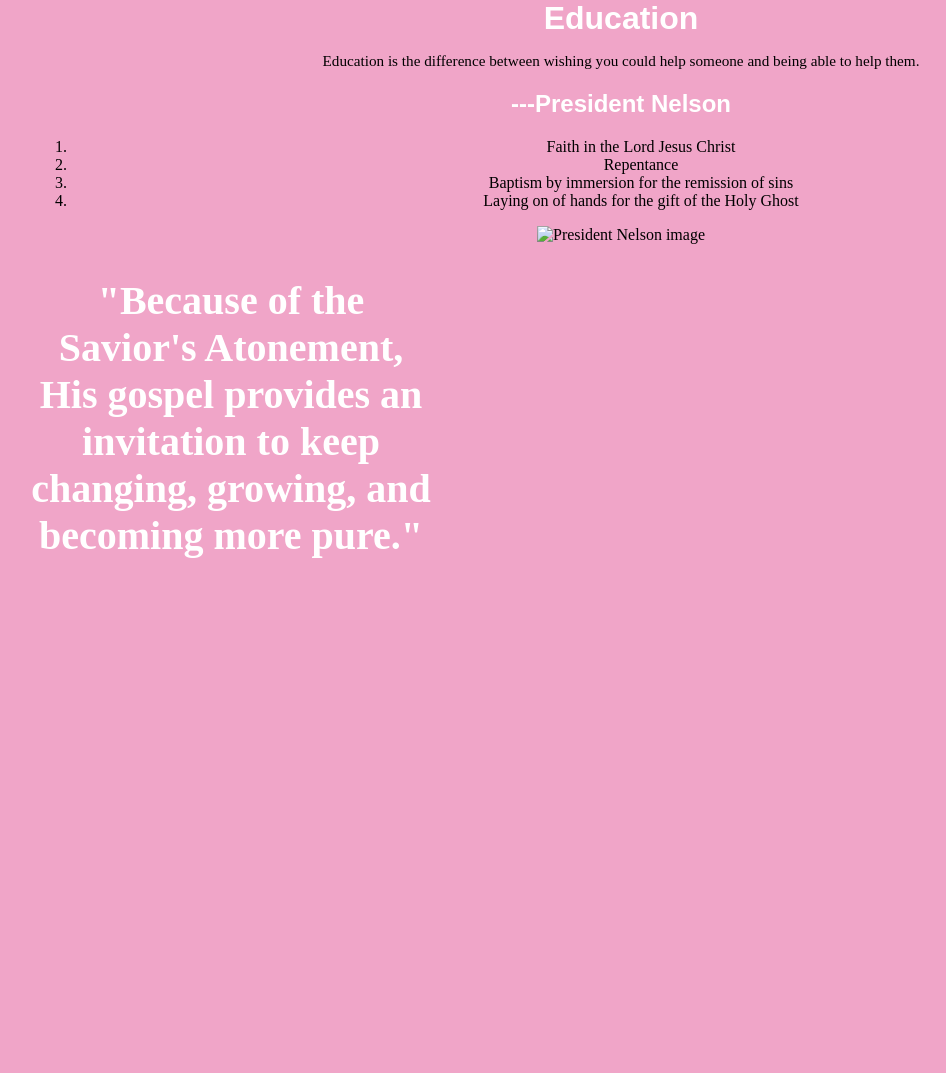
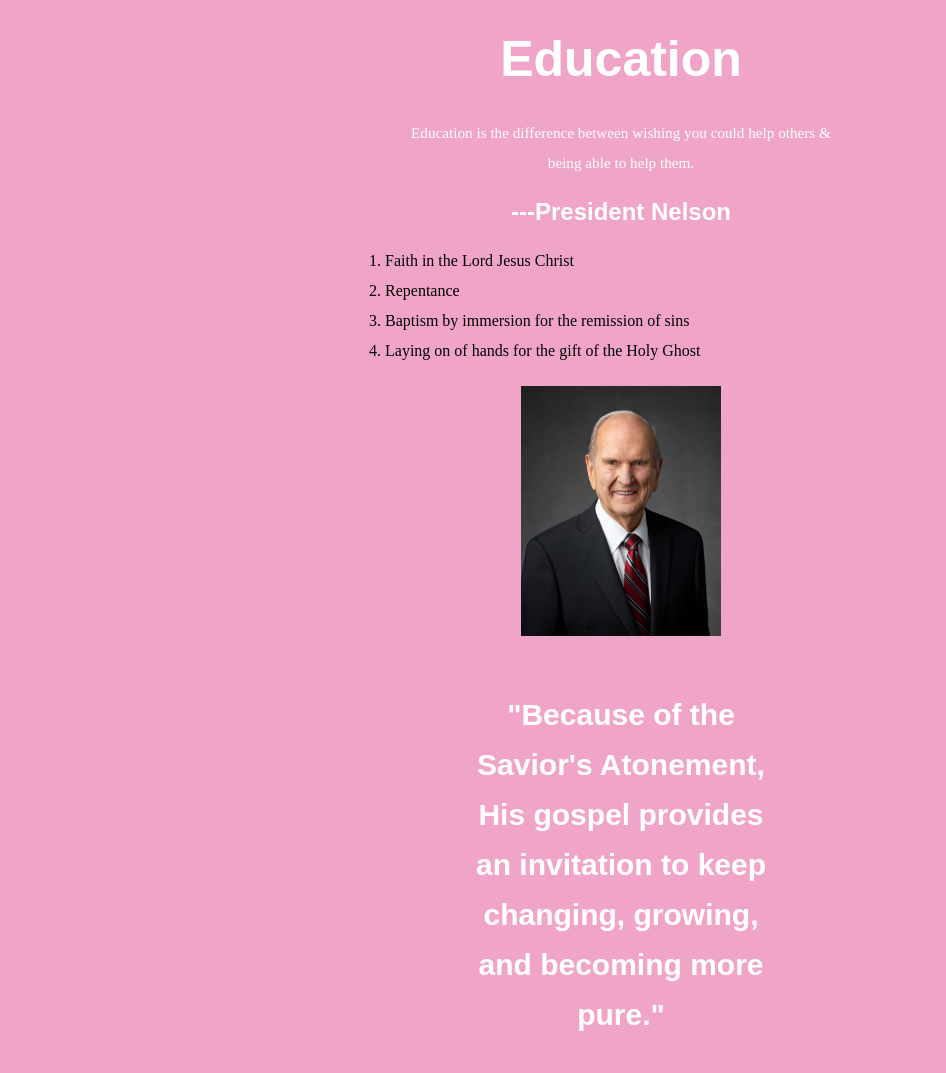
Before and after one commit to dallyb9/WDD_130, a plain HTML site: page ice.html in a window 1280 px wide. Shown: the top 1073 px of the page, without its empty margins (19-965 px from the left). Before the commit the page ends 800 px from the top, so only its background shows below. Drawn offline with Linux system fonts and the light colour scheme.

Commit message:
finsished prez nelson kinda

```diff
--- a/ice.css
+++ b/ice.css
@@ -12,11 +12,16 @@ body h1{
 }
 .pageStuff ol{
     font-weight: bold;
-    text-align: center;
-    line-height: 200%;
+    text-align: left;
+    line-height: 300%;
+}
+li{
+text-align: left;
 }
 .pageStuff p{
-    max-width: .2vw ;
+    max-width: 100px ;
+}
+a:link{text-decoration: none;
 }
 /* .pageStuff h1 {
     color:aliceblue;
@@ -31,24 +36,57 @@ body h1{
 }
 .smallFont{
     font-size: 95%;
+    max-width: 450px;
+    margin: 0 auto;
+   line-height: 30px;
+
 }
 .img {
-    width:200px
+    width:200px;
+    padding-bottom: 20px;
+    padding-top: 20px;
 }
 .quote{
-    font-size: 40px;
-    max-width: 400px;
+    font-size: 30px;
+    max-width: 350px;
     text-align: center;
-
+    margin: 0 auto;
+    line-height: 50px;
 }
-h1:hover {
-    color:black
+h1 a:hover {
+    color:black;
+    font-size: 50px;
 
 }
 h1{
     max-width: fit-content;
     margin: 0 auto;
+    padding-bottom: 30px;
+    padding-top: 30px;
+    font-size: 50px;
 }
 .h2{
     text-align: center;
+    max-width: 100px;
 }
+ol {
+    /* padding-left: 10em; */
+    display: block;
+    margin: 0 auto;
+    padding-left: 30%;
+    /* text-align: center; */
+}
+li {
+    line-height: 30px;
+}
+.center{
+   margin:0 auto;
+
+}
+.wrap{
+    max-width: 325px;
+    margin: 0 auto
+}
+.pad{
+    padding: 30px;
+}
--- a/ice.html
+++ b/ice.html
@@ -9,21 +9,24 @@
 </head>
 <body>
     <h1 class="white coolFont">
-        Education
+        <a class="white" href="https://www.byui.edu/">Education</a>
     </h1>
-        <p class="smallFont">Education is the difference between wishing you could help someone and being able to help them. </p>
+        <p class="white smallFont">Education is the difference between wishing you could help others & being able to help them. </p>
 <h2 class="white coolFont">---President Nelson</h2>
-<ol>
-    <li>Faith in the Lord Jesus Christ</li>
+
+<ol class="">
+    <li class="">Faith in the Lord Jesus Christ</li>
     <li>Repentance</li>
     <li>Baptism by immersion for the remission of sins</li>
     <li>Laying on of hands for the gift of the Holy Ghost</li>
 </ol>
-<img class="img" src="./" alt="President Nelson image">
+<img class="img" src="./images/russell_nelson_official_portrait_2018.jpeg" alt="President Nelson image">
 
-<h2 class="white quote">"Because of the Savior's Atonement, His gospel provides an invitation to keep changing, growing, and becoming more pure."
-
+<h2 class="white quote coolFont pad wrap">"Because of the Savior's Atonement, His gospel provides an invitation
+    to keep changing, growing, and becoming more pure."
 </h2>
+<p>Russell M. Nelson</p>
+<p class="wrap">President of the Church of Jesus Christ of Latter-day Saints</p>
 
 </body>
 </html>
```
